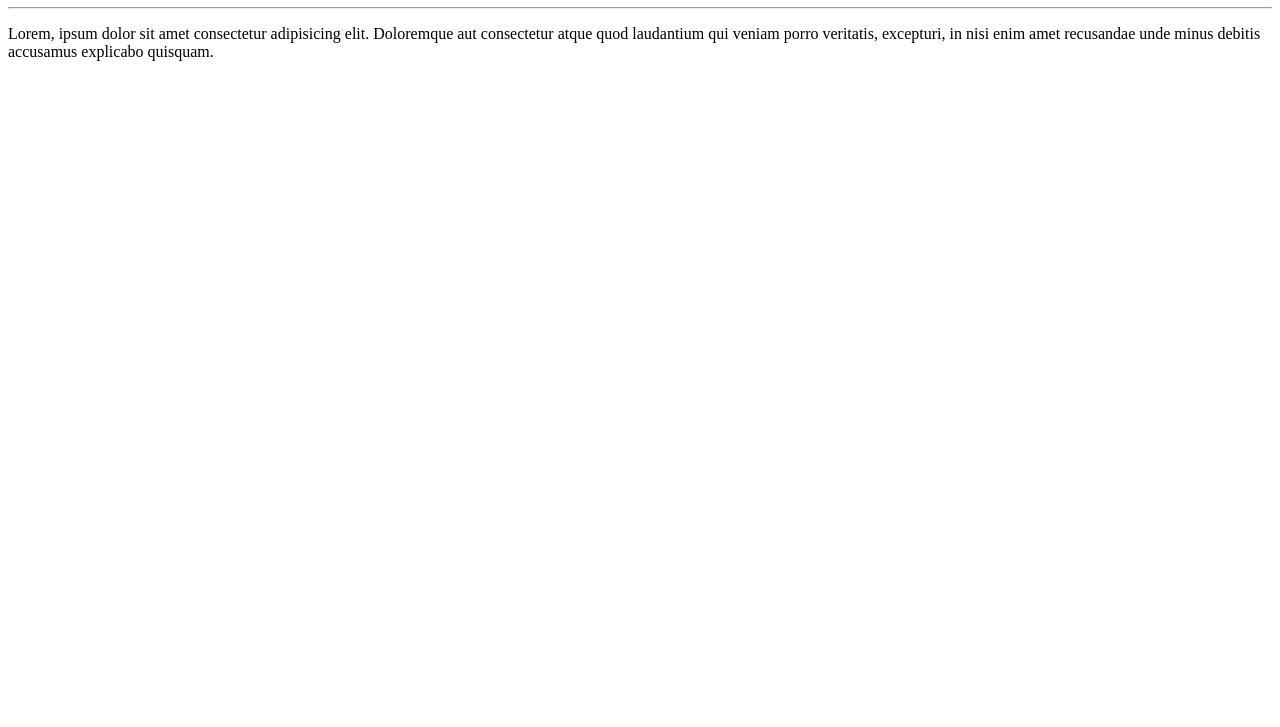
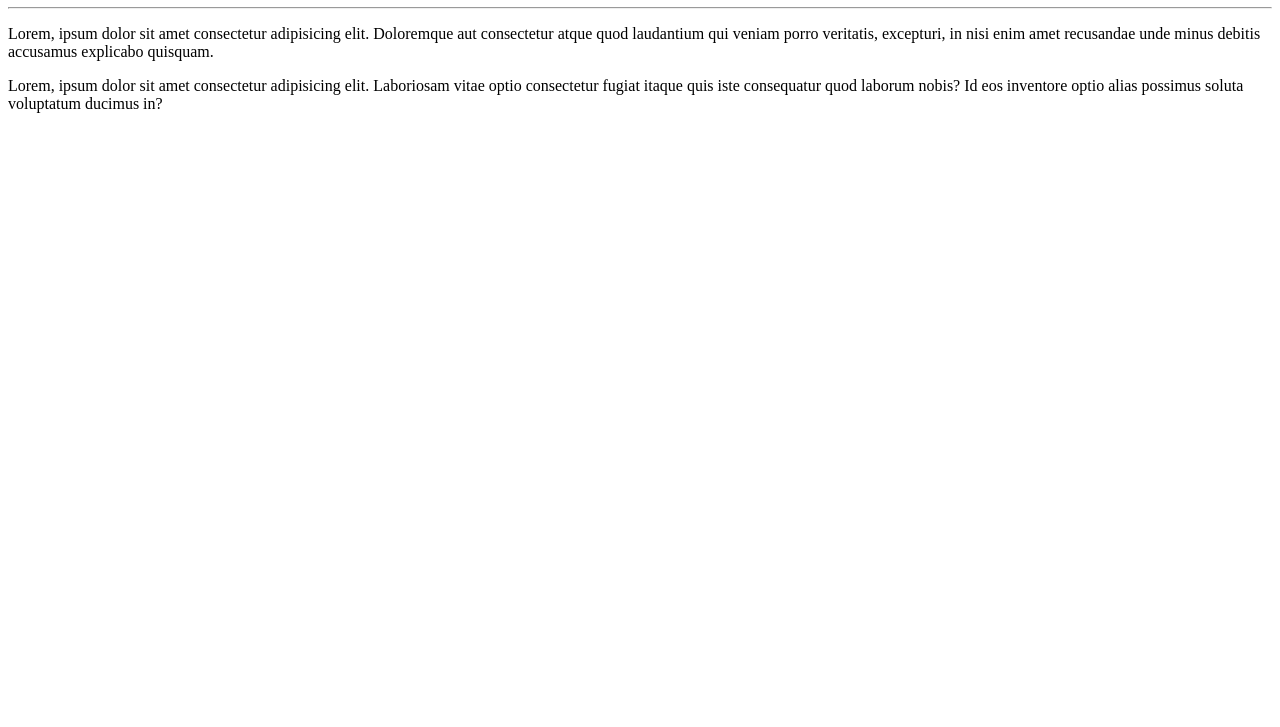
Before and after one commit to SergiesOliveira/PULSE-Accounting, a plain HTML site: page site-exemplo/index.html in a window 1280 px wide. Shown: the part 73-800 px from the top of the page. Drawn offline with Linux system fonts and the light colour scheme.

Commit message:
Update index.html

```diff
--- a/site-exemplo/index.html
+++ b/site-exemplo/index.html
@@ -14,5 +14,10 @@
       in nisi enim amet recusandae unde minus debitis accusamus explicabo
       quisquam.
     </p>
+    <p>
+      Lorem, ipsum dolor sit amet consectetur adipisicing elit. Laboriosam vitae
+      optio consectetur fugiat itaque quis iste consequatur quod laborum nobis?
+      Id eos inventore optio alias possimus soluta voluptatum ducimus in?
+    </p>
   </body>
 </html>
```
